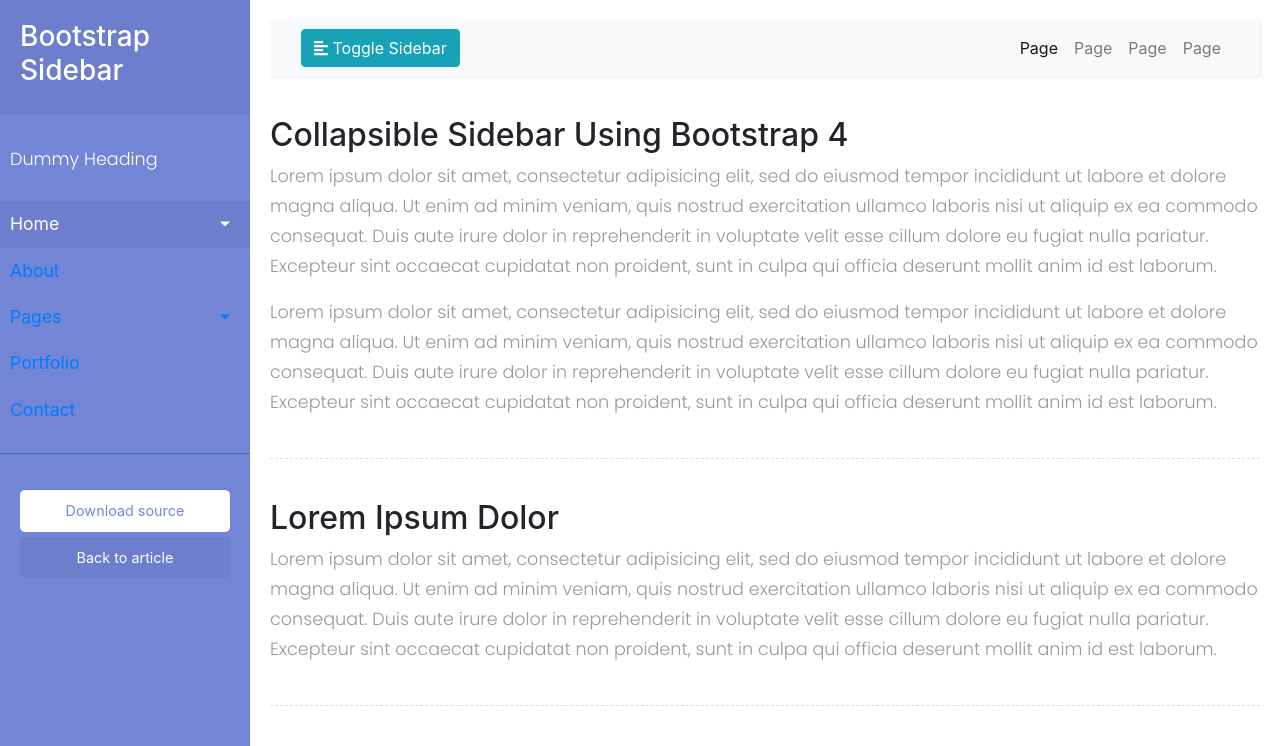
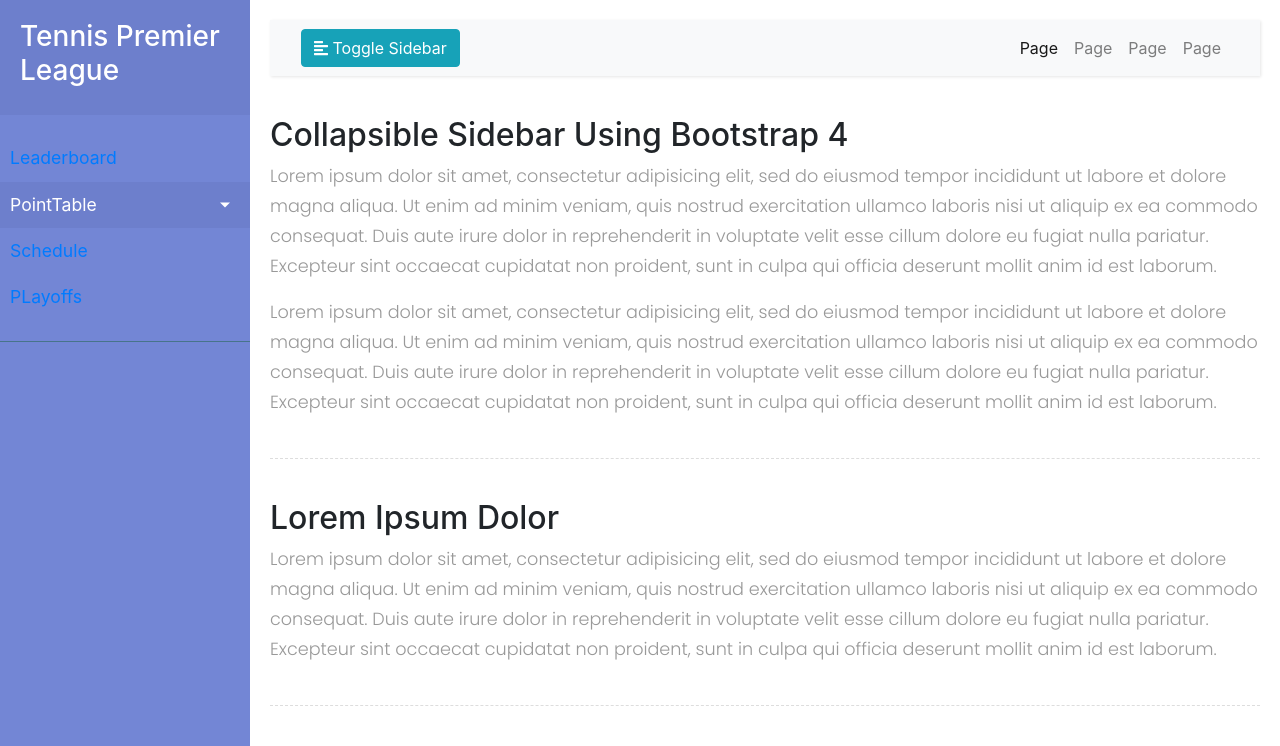
Before and after one commit to HarshaNyshadham/TPL, a Flask app: page / in a window 1280 px wide. Shown: the top 746 px of the page. Run offline with Flask 2, Linux system fonts and the light colour scheme; some libraries are stand-ins or nearby versions.

Commit message:
Update index.html

```diff
--- a/templates/index.html
+++ b/templates/index.html
@@ -7,7 +7,7 @@
     <meta name="viewport" content="width=device-width, initial-scale=1.0">
     <meta http-equiv="X-UA-Compatible" content="IE=edge">
     <link rel="stylesheet" href="/static/css/template.css?v=1.1">
-    <title>Collapsible sidebar using Bootstrap 4</title>
+    <title>Tennis Premier League</title>
 
     <!-- Bootstrap CSS CDN -->
     <link rel="stylesheet" href="https://stackpath.bootstrapcdn.com/bootstrap/4.1.0/css/bootstrap.min.css" integrity="sha384-9gVQ4dYFwwWSjIDZnLEWnxCjeSWFphJiwGPXr1jddIhOegiu1FwO5qRGvFXOdJZ4" crossorigin="anonymous">
@@ -24,58 +24,37 @@
         <!-- Sidebar  -->
         <nav id="sidebar">
             <div class="sidebar-header">
-                <h3>Bootstrap Sidebar</h3>
+                <h3>Tennis Premier League</h3>
             </div>
 
             <ul class="list-unstyled components">
-                <p>Dummy Heading</p>
+                <li>
+                    <a href="#">Leaderboard</a>
+                </li>
                 <li class="active">
-                    <a href="#homeSubmenu" data-toggle="collapse" aria-expanded="false" class="dropdown-toggle">Home</a>
+                    <a href="#homeSubmenu" data-toggle="collapse" aria-expanded="false" class="dropdown-toggle">PointTable</a>
                     <ul class="collapse list-unstyled" id="homeSubmenu">
                         <li>
-                            <a href="#">Home 1</a>
+                            <a href="#">Group 1</a>
                         </li>
                         <li>
-                            <a href="#">Home 2</a>
+                            <a href="#">Group 2</a>
                         </li>
                         <li>
-                            <a href="#">Home 3</a>
+                            <a href="#">Group 3</a>
                         </li>
                     </ul>
                 </li>
+
                 <li>
-                    <a href="#">About</a>
+                    <a href="#">Schedule</a>
                 </li>
                 <li>
-                    <a href="#pageSubmenu" data-toggle="collapse" aria-expanded="false" class="dropdown-toggle">Pages</a>
-                    <ul class="collapse list-unstyled" id="pageSubmenu">
-                        <li>
-                            <a href="#">Page 1</a>
-                        </li>
-                        <li>
-                            <a href="#">Page 2</a>
-                        </li>
-                        <li>
-                            <a href="#">Page 3</a>
-                        </li>
-                    </ul>
-                </li>
-                <li>
-                    <a href="#">Portfolio</a>
-                </li>
-                <li>
-                    <a href="#">Contact</a>
+                    <a href="#">PLayoffs</a>
                 </li>
             </ul>
 
-            <ul class="list-unstyled CTAs">
-                <li>
-                    <a href="https://bootstrapious.com/tutorial/files/sidebar.zip" class="download">Download source</a>
-                </li>
-                <li>
-                    <a href="https://bootstrapious.com/p/bootstrap-sidebar" class="article">Back to article</a>
-                </li>
-            </ul>
+
         </nav>
 
         <!-- Page Content  -->
```
